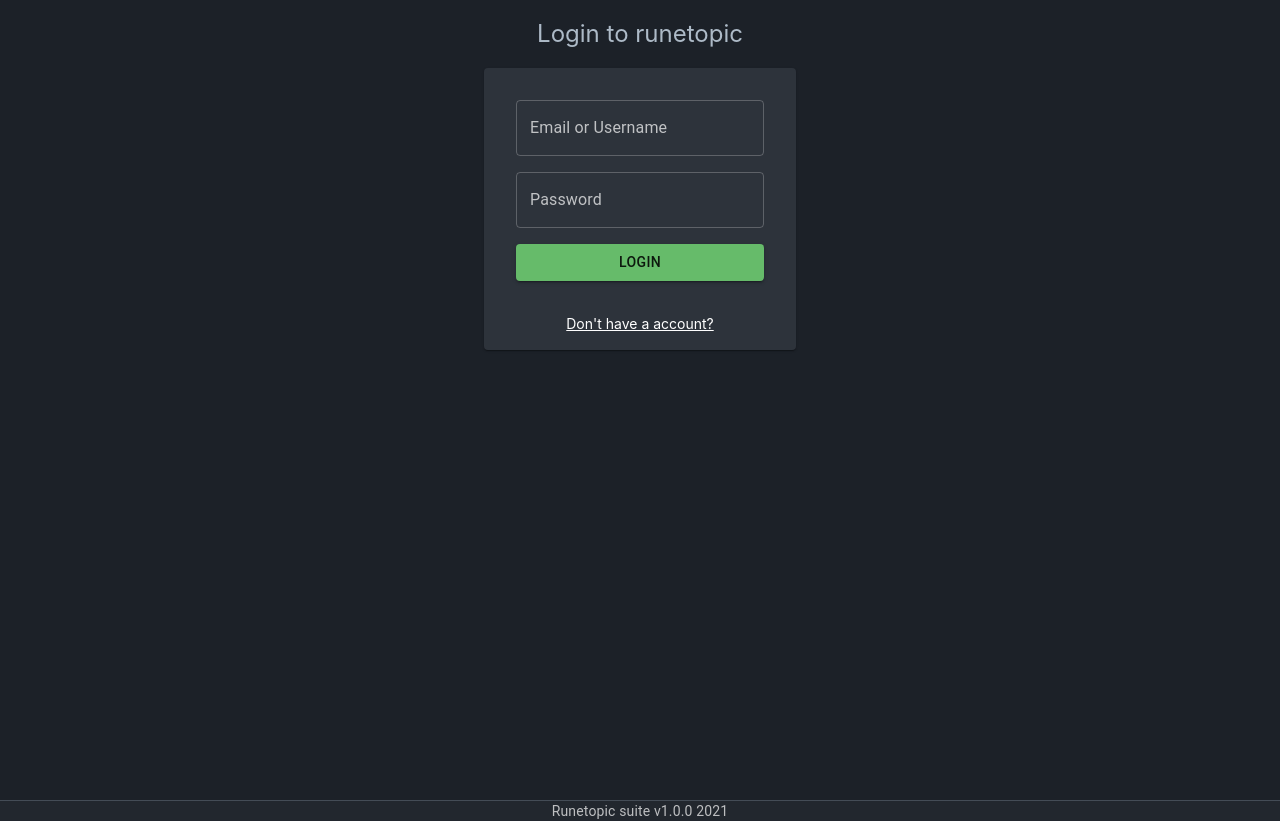
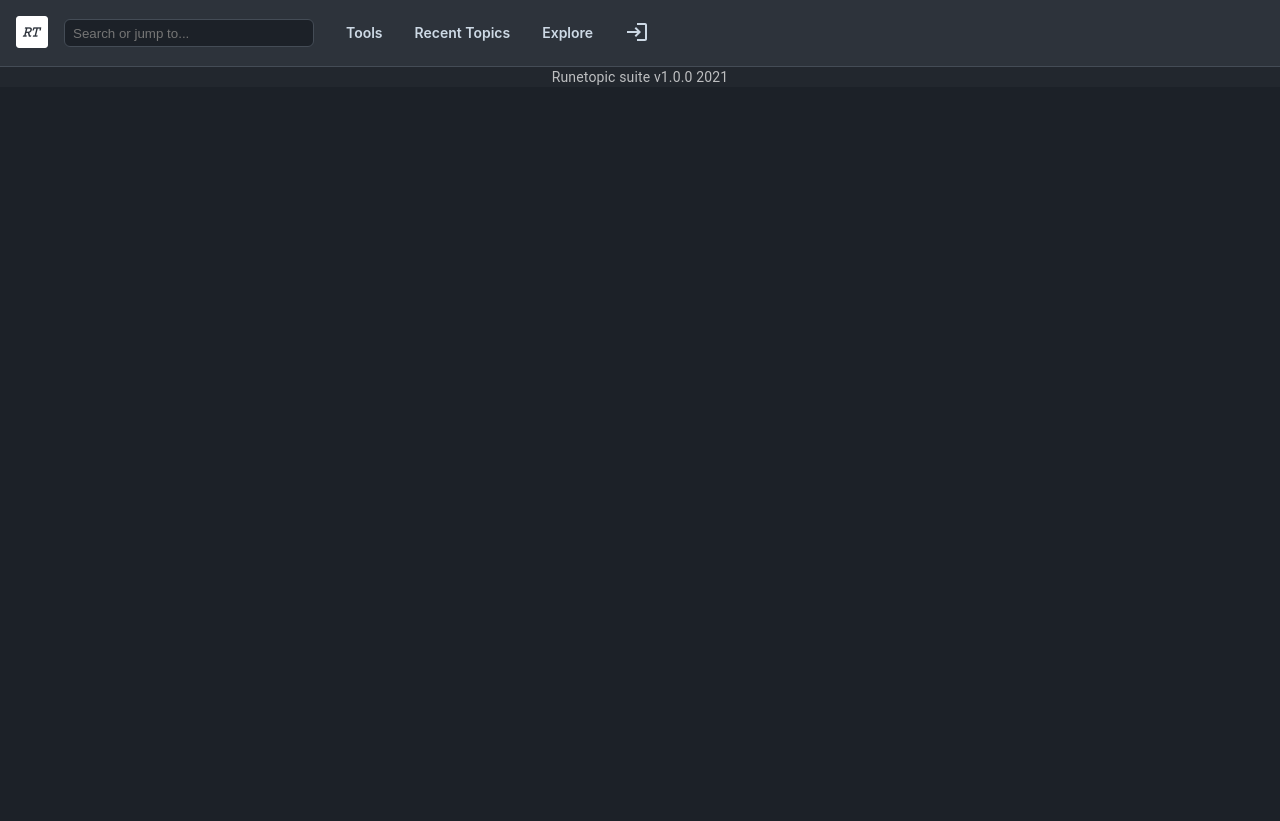
Before and after one commit to runetopic/website, a React (Create React App) app: page /topics/new in a window 1280 px wide. Before the commit this address led to /login. After the commit the page ends 800 px from the top, so only its background shows below. Built offline with nearby package versions, Linux system fonts and the light colour scheme.

Commit message:
Improving user experience and adding login/logout button

```diff
--- a/src/components/Application/index.tsx
+++ b/src/components/Application/index.tsx
@@ -1,12 +1,13 @@
 import {
     BrowserRouter as Router,
     Routes,
-    Route,
+    Route, useNavigate,
 } from 'react-router-dom';
+import { useEffect } from 'react';
 import Header from '../Header';
 import './app.module.scss';
 import Copyright from '../Shared/UI/Copyright';
-import { useAppSelector } from '../../hooks/hooks';
+import { useAppDispatch, useAppSelector } from '../../hooks/hooks';
 import Dashboard from '../Dashboard';
 import Login from '../Login';
 import ProtectedRoute from '../Shared/Util/PrivateRoute';
@@ -14,24 +15,35 @@ import Register from '../Register';
 import CreateTopic from '../Topic/CreateTopic';
 import ViewTopic from '../Topic/ViewTopic';
 import RecentTopics from '../Topic/RecentTopics';
+import { logoutAction } from '../Login/loginSlice';
+
+const Logout = () => {
+    const navigate = useNavigate();
+    const dispatch = useAppDispatch();
+
+    useEffect(() => {
+        dispatch(logoutAction());
+        window.localStorage.clear();
+        navigate('/');
+    }, []);
+    return null;
+};
 
 const Application = () => {
     const isAuthenticated = useAppSelector((state) => state.user.isAuthenticated);
 
     return (
         <Router>
-            { isAuthenticated && <Header /> }
+            <Header />
             <Routes>
                 <Route path="/login" element={ <Login /> } />
+                <Route path="/logout" element={ <Logout /> } />
                 <Route path="/register" element={ <Register /> } />
                 <Route
                     path="/"
-                    element={ (
-                        <ProtectedRoute>
-                            <Dashboard />
-                        </ProtectedRoute>
-                    ) }
+                    element={ <Dashboard /> }
                 />
+                { isAuthenticated && (
                     <Route
                         path="/topics/new"
                         element={ (
@@ -40,6 +52,7 @@ const Application = () => {
                             </ProtectedRoute>
                         ) }
                     />
+                ) }
                 <Route
                     path="/topics/recent"
                     element={ <RecentTopics /> }
--- a/src/components/Dashboard/index.tsx
+++ b/src/components/Dashboard/index.tsx
@@ -2,11 +2,14 @@ import Sidebar from './Sidebar';
 import Page from '../Shared/UI/Page';
 import PageContent from '../Shared/UI/PageContent';
 import FeaturedTopics from '../Topic/FeaturedTopics';
+import { useAppSelector } from '../../hooks/hooks';
 
 const Dashboard = () => {
+    const isAuthenticated = useAppSelector((state) => state.user.isAuthenticated);
+
     return (
         <Page>
-            <Sidebar />
+            { isAuthenticated && <Sidebar /> }
 
             <PageContent width="60%">
                 <FeaturedTopics />
--- a/src/components/Header/index.tsx
+++ b/src/components/Header/index.tsx
@@ -1,12 +1,16 @@
 import { Link } from 'react-router-dom';
-
+import LoginIcon from '@mui/icons-material/Login';
+import LogoutIcon from '@mui/icons-material/Logout';
 import image from '../../assets/imgs/icon.png';
 import StyledHeader from './StyledHeader';
 import StyledLogo from './StyledLogo';
 import SearchInput from '../Shared/Form/SearchInput';
 import { NavigationLinks, NavigationLink } from './Navigation';
+import { useAppSelector } from '../../hooks/hooks';
 
 const Header = () => {
+    const isAuthenticated = useAppSelector((state) => state.user.isAuthenticated);
+
     return (
         <StyledHeader>
             <StyledLogo>
@@ -16,10 +20,14 @@ const Header = () => {
             </StyledLogo>
             <SearchInput />
             <NavigationLinks>
-                <NavigationLink to="tools">Tools</NavigationLink>
-                <NavigationLink to="topics/recent">Recent Topics</NavigationLink>
-                <NavigationLink to="explore">Explore</NavigationLink>
+                <NavigationLink to="/tools">Tools</NavigationLink>
+                <NavigationLink to="/topics/recent">Recent Topics</NavigationLink>
+                <NavigationLink to="/explore">Explore</NavigationLink>
             </NavigationLinks>
+            <NavigationLink to={ isAuthenticated ? '/logout' : '/login' }>
+                { isAuthenticated && <LogoutIcon /> }
+                { !isAuthenticated && <LoginIcon /> }
+            </NavigationLink>
         </StyledHeader>
     );
 };
--- a/src/components/Topic/CreateTopic.tsx
+++ b/src/components/Topic/CreateTopic.tsx
@@ -99,7 +99,7 @@ const CreateTopic = () => {
                     />
                 </Box>
                 <Divider />
-                <Box sx={ { display: 'flex', justifyContent: 'flex-end' } }>
+                <Box sx={ { width: 100 } }>
                     <Button
                         color="error"
                         variant="contained"
--- a/src/components/Topic/FeaturedTopics.tsx
+++ b/src/components/Topic/FeaturedTopics.tsx
@@ -3,6 +3,7 @@ import { Button } from '@mui/material';
 import styled from '@emotion/styled';
 import Divider from '../Shared/UI/Divider';
 import theme from '../../theme';
+import { useAppSelector } from '../../hooks/hooks';
 
 const FeaturedTopicCard = styled('div')({
     backgroundColor: '#22272e',
@@ -21,13 +22,17 @@ const Header = styled('div')({
 });
 
 const FeaturedTopics = () => {
+    const isAuthenticated = useAppSelector((state) => state.user.isAuthenticated);
+
     return (
         <>
             <Header>
                 <h2>Featured Topics</h2>
-                <Link to="/topics/new" style={ { textDecoration: 'none' } }>
-                    <Button color="primary" variant="contained">New</Button>
-                </Link>
+                { isAuthenticated && (
+                    <Link to="/topics/new" style={ { textDecoration: 'none' } }>
+                        <Button color="primary" variant="contained">New</Button>
+                    </Link>
+                ) }
             </Header>
 
             <FeaturedTopicCard>
```
Lines whose indentation alone changed are shown as unchanged.
